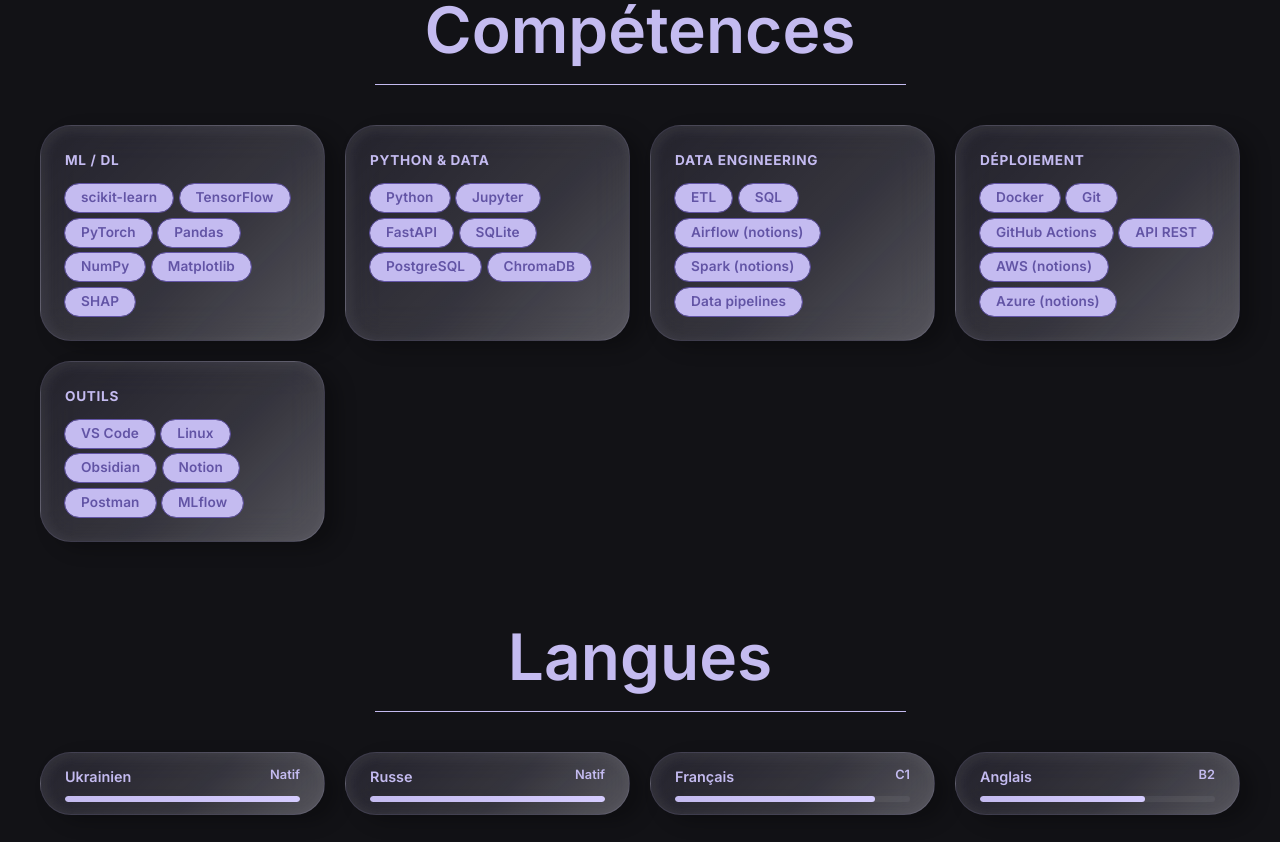
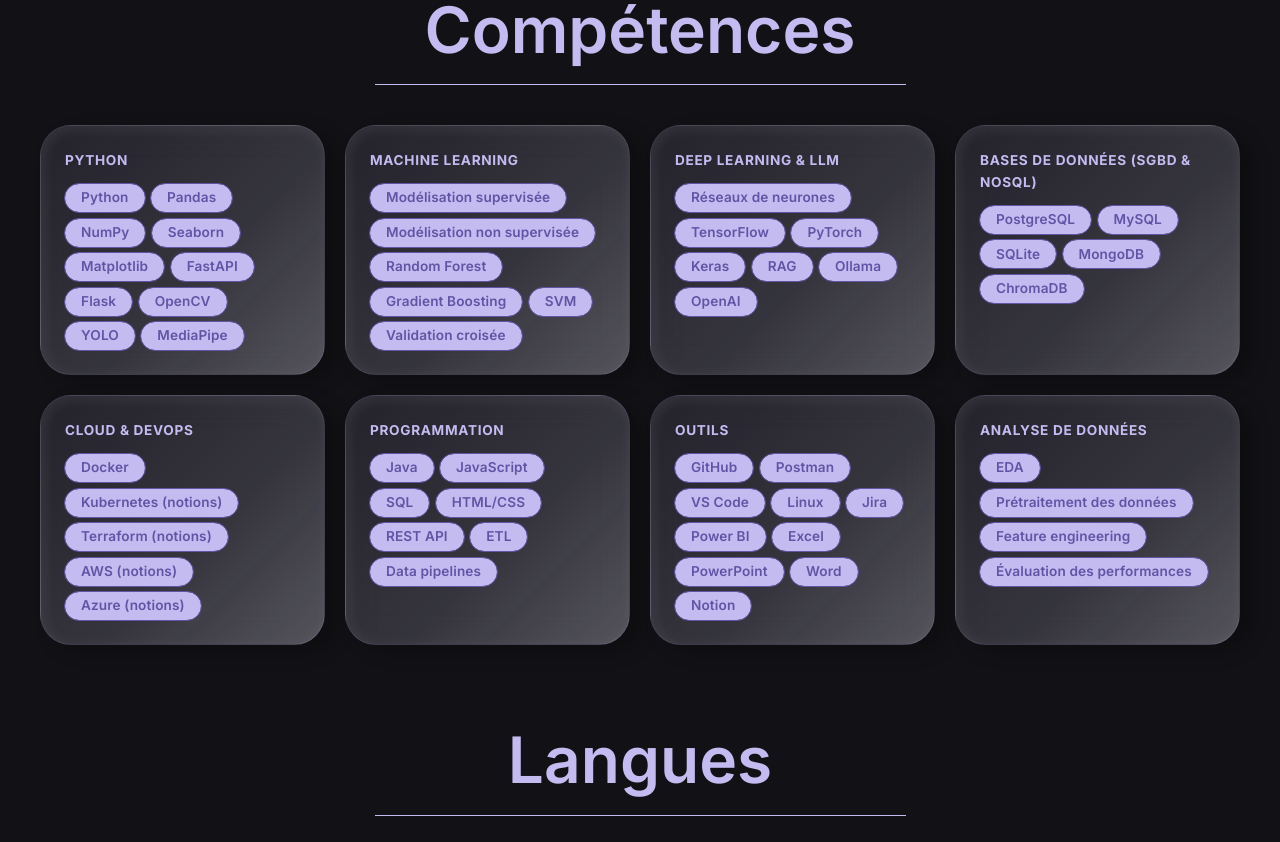
Before and after one commit to Sanjouk/data-science-portfolio, a React (Vite) app: page /about in a window 1280 px wide. Shown: the part 2300-3142 px from the top of the page. Built offline with nearby package versions, Linux system fonts and the light colour scheme.

Commit message:
fix: fixed contact color for dark theme, fixed translation for all pages

```diff
--- a/src/data/portfolio.js
+++ b/src/data/portfolio.js
@@ -89,24 +89,54 @@
         ],
         skills: [
             {
-                category: 'ML / DL',
-                items: ['scikit-learn', 'TensorFlow', 'PyTorch', 'Pandas', 'NumPy', 'Matplotlib', 'SHAP'],
+                category: 'Python',
+                items: ['Python', 'Pandas', 'NumPy', 'Seaborn', 'Matplotlib', 'FastAPI', 'Flask', 'OpenCV', 'YOLO', 'MediaPipe'],
             },
             {
-                category: 'Python & Data',
-                items: ['Python', 'Jupyter', 'FastAPI', 'SQLite', 'PostgreSQL', 'ChromaDB'],
+                category: 'Machine Learning',
+                items: [
+                    'Modélisation supervisée',
+                    'Modélisation non supervisée',
+                    'Random Forest',
+                    'Gradient Boosting',
+                    'SVM',
+                    'Validation croisée',
+                ],
             },
             {
-                category: 'Data Engineering',
-                items: ['ETL', 'SQL', 'Airflow (notions)', 'Spark (notions)', 'Data pipelines'],
+                category: 'Deep Learning & LLM',
+                items: ['Réseaux de neurones', 'TensorFlow', 'PyTorch', 'Keras', 'RAG', 'Ollama', 'OpenAI'],
             },
             {
-                category: 'Déploiement',
-                items: ['Docker', 'Git', 'GitHub Actions', 'API REST', 'AWS (notions)', 'Azure (notions)'],
+                category: 'Bases de données (SGBD & NoSQL)',
+                items: ['PostgreSQL', 'MySQL', 'SQLite', 'MongoDB', 'ChromaDB'],
+            },
+            {
+                category: 'Cloud & DevOps',
+                items: ['Docker', 'Kubernetes (notions)', 'Terraform (notions)', 'AWS (notions)', 'Azure (notions)'],
+            },
+            {
+                category: 'Programmation',
+                items: ['Java', 'JavaScript', 'SQL', 'HTML/CSS', 'REST API', 'ETL', 'Data pipelines'],
             },
             {
                 category: 'Outils',
-                items: ['VS Code', 'Linux', 'Obsidian', 'Notion', 'Postman', 'MLflow'],
+                items: [
+                    'GitHub',
+                    'Postman',
+                    'VS Code',
+                    'Linux',
+                    'Jira',
+                    'Power BI',
+                    'Excel',
+                    'PowerPoint',
+                    'Word',
+                    'Notion',
+                ],
+            },
+            {
+                category: 'Analyse de données',
+                items: ['EDA', 'Prétraitement des données', 'Feature engineering', 'Évaluation des performances'],
             },
         ],
         languages: [
@@ -253,8 +283,8 @@
                 slug: 'banking-system-web-simulator',
                 title: 'Application web simulant un système bancaire',
                 description:
-                    'Application PHP/SQL reproduisant les fonctionnalités essentielles d’un espace bancaire avec authentification sécurisée et gestion complète des comptes.',
-                tech: ['PHP', 'SQL', 'JavaScript', 'HTML', 'CSS'],
+                    'Application web reproduisant les fonctionnalités essentielles d’un espace bancaire avec authentification sécurisée et gestion complète des comptes. Utilise des bases de données SQL.',
+                tech: ['SQL', 'JavaScript', 'HTML', 'CSS'],
                 features: [
                     'Authentification sécurisée avec sessions, rôles et contrôle d’accès',
                     'Validation des données côté client et côté serveur',
@@ -285,15 +315,16 @@
         ],
         experience: [
             {
-                title: 'Stagiaire',
+                title: 'Stage ouvrier',
                 company: 'Chronodrive',
-                period: 'Stage',
+                period: 'Stage ouvrier',
                 location: 'France',
-                description: "Stage en entreprise dans le domaine de la distribution. Découverte de l'environnement professionnel et des processus logistiques.",
+                description:
+                    "Stage ouvrier chez Chronodrive dans le secteur de la distribution : immersion terrain, préparation de commandes et découverte des processus logistiques.",
             },
             {
                 title: 'Agent immobilier',
-                company: 'Indépendant',
+                company: 'Cabinet juridique “Vsesvit”',
                 period: 'Expérience professionnelle',
                 location: 'France',
                 description: "Gestion de la relation client, négociation, et accompagnement dans les transactions immobilières.",
@@ -420,24 +451,54 @@
         ],
         skills: [
             {
-                category: 'ML / DL',
-                items: ['scikit-learn', 'TensorFlow', 'PyTorch', 'Pandas', 'NumPy', 'Matplotlib', 'SHAP'],
+                category: 'Python',
+                items: ['Python', 'Pandas', 'NumPy', 'Seaborn', 'Matplotlib', 'FastAPI', 'Flask', 'OpenCV', 'YOLO', 'MediaPipe'],
             },
             {
-                category: 'Python & Data',
-                items: ['Python', 'Jupyter', 'FastAPI', 'SQLite', 'PostgreSQL', 'ChromaDB'],
+                category: 'Machine Learning',
+                items: [
+                    'Supervised Learning',
+                    'Unsupervised Learning',
+                    'Random Forest',
+                    'Gradient Boosting',
+                    'SVM',
+                    'Cross-Validation',
+                ],
             },
             {
-                category: 'Data Engineering',
-                items: ['ETL', 'SQL', 'Airflow (basics)', 'Spark (basics)', 'Data pipelines'],
+                category: 'Deep Learning & LLM',
+                items: ['Neural Networks', 'TensorFlow', 'PyTorch', 'Keras', 'RAG', 'Ollama', 'OpenAI'],
             },
             {
-                category: 'Deployment',
-                items: ['Docker', 'Git', 'GitHub Actions', 'REST API', 'AWS (basics)', 'Azure (basics)'],
+                category: 'Databases (RDBMS & NoSQL)',
+                items: ['PostgreSQL', 'MySQL', 'SQLite', 'MongoDB', 'ChromaDB'],
+            },
+            {
+                category: 'Cloud & DevOps',
+                items: ['Docker', 'Kubernetes (basics)', 'Terraform (basics)', 'AWS (basics)', 'Azure (basics)'],
+            },
+            {
+                category: 'Programming',
+                items: ['Java', 'JavaScript', 'SQL', 'HTML/CSS', 'REST API', 'ETL', 'Data pipelines'],
             },
             {
                 category: 'Tools',
-                items: ['VS Code', 'Linux', 'Obsidian', 'Notion', 'Postman', 'MLflow'],
+                items: [
+                    'GitHub',
+                    'Postman',
+                    'VS Code',
+                    'Linux',
+                    'Jira',
+                    'Power BI',
+                    'Excel',
+                    'PowerPoint',
+                    'Word',
+                    'Notion',
+                ],
+            },
+            {
+                category: 'Data Analysis',
+                items: ['EDA', 'Data Preprocessing', 'Feature Engineering', 'Performance Evaluation'],
             },
         ],
         languages: [
@@ -584,8 +645,8 @@
                 slug: 'banking-system-web-simulator',
                 title: 'Banking System Web Simulator',
                 description:
-                    'PHP/SQL web application simulating core online banking workflows with secure authentication and complete account management.',
-                tech: ['PHP', 'SQL', 'JavaScript', 'HTML', 'CSS'],
+                    'Web application simulating core online banking workflows with secure authentication and complete account management. Uses SQL databases.',
+                tech: ['SQL', 'JavaScript', 'HTML', 'CSS'],
                 features: [
                     'Secure authentication with sessions, roles and access control',
                     'Client-side and server-side data validation',
@@ -616,15 +677,16 @@
         ],
         experience: [
             {
-                title: 'Intern',
+                title: 'Shop-floor Internship',
                 company: 'Chronodrive',
-                period: 'Internship',
+                period: 'Shop-floor Internship',
                 location: 'France',
-                description: 'Internship in the distribution sector. Discovery of the professional environment and logistics processes.',
+                description:
+                    'Shop-floor internship at Chronodrive in retail distribution: hands-on exposure to order preparation and logistics workflows.',
             },
             {
                 title: 'Real Estate Agent',
-                company: 'Independent',
+                company: 'Vsesvit Law Firm',
                 period: 'Work Experience',
                 location: 'France',
                 description: 'Client relationship management, negotiation, and support in real estate transactions.',
@@ -751,24 +813,54 @@
         ],
         skills: [
             {
-                category: 'ML / DL',
-                items: ['scikit-learn', 'TensorFlow', 'PyTorch', 'Pandas', 'NumPy', 'Matplotlib', 'SHAP'],
+                category: 'Python',
+                items: ['Python', 'Pandas', 'NumPy', 'Seaborn', 'Matplotlib', 'FastAPI', 'Flask', 'OpenCV', 'YOLO', 'MediaPipe'],
             },
             {
-                category: 'Python и Data',
-                items: ['Python', 'Jupyter', 'FastAPI', 'SQLite', 'PostgreSQL', 'ChromaDB'],
+                category: 'Машинное обучение',
+                items: [
+                    'Обучение с учителем',
+                    'Обучение без учителя',
+                    'Random Forest',
+                    'Gradient Boosting',
+                    'SVM',
+                    'Кросс-валидация',
+                ],
             },
             {
-                category: 'Data Engineering',
-                items: ['ETL', 'SQL', 'Airflow (базовые знания)', 'Spark (базовые знания)', 'Data pipelines'],
+                category: 'Глубокое обучение и LLM',
+                items: ['Нейронные сети', 'TensorFlow', 'PyTorch', 'Keras', 'RAG', 'Ollama', 'OpenAI'],
             },
             {
-                category: 'Развёртывание',
-                items: ['Docker', 'Git', 'GitHub Actions', 'REST API', 'AWS (базовые знания)', 'Azure (базовые знания)'],
+                category: 'Базы данных (СУБД и NoSQL)',
+                items: ['PostgreSQL', 'MySQL', 'SQLite', 'MongoDB', 'ChromaDB'],
+            },
+            {
+                category: 'Облако и DevOps',
+                items: ['Docker', 'Kubernetes (базовые знания)', 'Terraform (базовые знания)', 'AWS (базовые знания)', 'Azure (базовые знания)'],
+            },
+            {
+                category: 'Программирование',
+                items: ['Java', 'JavaScript', 'SQL', 'HTML/CSS', 'REST API', 'ETL', 'Data pipelines'],
             },
             {
                 category: 'Инструменты',
-                items: ['VS Code', 'Linux', 'Obsidian', 'Notion', 'Postman', 'MLflow'],
+                items: [
+                    'GitHub',
+                    'Postman',
+                    'VS Code',
+                    'Linux',
+                    'Jira',
+                    'Power BI',
+                    'Excel',
+                    'PowerPoint',
+                    'Word',
+                    'Notion',
+                ],
+            },
+            {
+                category: 'Анализ данных',
+                items: ['EDA', 'Предобработка данных', 'Инженерия признаков', 'Оценка качества моделей'],
             },
         ],
         languages: [
@@ -915,8 +1007,8 @@
                 slug: 'banking-system-web-simulator',
                 title: 'Веб-симулятор банковской системы',
                 description:
-                    'Веб-приложение на PHP/SQL, имитирующее базовые банковские процессы: безопасную авторизацию, управление счетами и операции.',
-                tech: ['PHP', 'SQL', 'JavaScript', 'HTML', 'CSS'],
+                    'Веб-приложение, имитирующее базовые банковские процессы: безопасную авторизацию, управление счетами и операции. Использует базы данных SQL.',
+                tech: ['SQL', 'JavaScript', 'HTML', 'CSS'],
                 features: [
                     'Безопасная аутентификация с сессиями, ролями и контролем доступа',
                     'Валидация данных на клиентской и серверной стороне',
@@ -949,16 +1041,16 @@
         ],
         experience: [
             {
-                title: 'Стажёр',
+                title: 'Рабочая стажировка',
                 company: 'Chronodrive',
-                period: 'Стажировка',
+                period: 'Рабочая стажировка',
                 location: 'Франция',
                 description:
-                    'Стажировка в сфере дистрибуции. Знакомство с профессиональной средой и логистическими процессами.',
+                    'Рабочая стажировка в Chronodrive в сфере дистрибуции: практическое погружение в подготовку заказов и логистические процессы.',
             },
             {
                 title: 'Агент по недвижимости',
-                company: 'Независимый',
+                company: 'Юридическая фирма «Vsesvit»',
                 period: 'Опыт работы',
                 location: 'Франция',
                 description:
@@ -1087,24 +1179,54 @@
         ],
         skills: [
             {
-                category: 'ML / DL',
-                items: ['scikit-learn', 'TensorFlow', 'PyTorch', 'Pandas', 'NumPy', 'Matplotlib', 'SHAP'],
+                category: 'Python',
+                items: ['Python', 'Pandas', 'NumPy', 'Seaborn', 'Matplotlib', 'FastAPI', 'Flask', 'OpenCV', 'YOLO', 'MediaPipe'],
             },
             {
-                category: 'Python та Data',
-                items: ['Python', 'Jupyter', 'FastAPI', 'SQLite', 'PostgreSQL', 'ChromaDB'],
+                category: 'Машинне навчання',
+                items: [
+                    'Навчання з учителем',
+                    'Навчання без учителя',
+                    'Random Forest',
+                    'Gradient Boosting',
+                    'SVM',
+                    'Крос-валідація',
+                ],
             },
             {
-                category: 'Data Engineering',
-                items: ['ETL', 'SQL', 'Airflow (базові знання)', 'Spark (базові знання)', 'Data pipelines'],
+                category: 'Глибоке навчання та LLM',
+                items: ['Нейронні мережі', 'TensorFlow', 'PyTorch', 'Keras', 'RAG', 'Ollama', 'OpenAI'],
             },
             {
-                category: 'Розгортання',
-                items: ['Docker', 'Git', 'GitHub Actions', 'REST API', 'AWS (базові знання)', 'Azure (базові знання)'],
+                category: 'Бази даних (СУБД та NoSQL)',
+                items: ['PostgreSQL', 'MySQL', 'SQLite', 'MongoDB', 'ChromaDB'],
+            },
+            {
+                category: 'Хмара та DevOps',
+                items: ['Docker', 'Kubernetes (базові знання)', 'Terraform (базові знання)', 'AWS (базові знання)', 'Azure (базові знання)'],
+            },
+            {
+                category: 'Програмування',
+                items: ['Java', 'JavaScript', 'SQL', 'HTML/CSS', 'REST API', 'ETL', 'Data pipelines'],
             },
             {
                 category: 'Інструменти',
-                items: ['VS Code', 'Linux', 'Obsidian', 'Notion', 'Postman', 'MLflow'],
+                items: [
+                    'GitHub',
+                    'Postman',
+                    'VS Code',
+                    'Linux',
+                    'Jira',
+                    'Power BI',
+                    'Excel',
+                    'PowerPoint',
+                    'Word',
+                    'Notion',
+                ],
+            },
+            {
+                category: 'Аналіз даних',
+                items: ['EDA', 'Передобробка даних', 'Інженерія ознак', 'Оцінка якості моделей'],
             },
         ],
         languages: [
@@ -1251,8 +1373,8 @@
                 slug: 'banking-system-web-simulator',
                 title: 'Веб-симулятор банківської системи',
                 description:
-                    'Веб-застосунок на PHP/SQL, що моделює базові банківські процеси: безпечну автентифікацію, керування рахунками та операції.',
-                tech: ['PHP', 'SQL', 'JavaScript', 'HTML', 'CSS'],
+                    'Веб-застосунок, що моделює базові банківські процеси: безпечну автентифікацію, керування рахунками та операції. Використовує бази даних SQL.',
+                tech: ['SQL', 'JavaScript', 'HTML', 'CSS'],
                 features: [
                     'Безпечна автентифікація із сесіями, ролями та контролем доступу',
                     'Валідація даних на клієнтському та серверному боці',
@@ -1285,16 +1407,16 @@
         ],
         experience: [
             {
-                title: 'Стажер',
+                title: 'Робітнича практика',
                 company: 'Chronodrive',
-                period: 'Стажування',
+                period: 'Робітнича практика',
                 location: 'Франція',
                 description:
-                    'Стажування у сфері дистрибуції. Ознайомлення з професійним середовищем і логістичними процесами.',
+                    'Робітнича практика в Chronodrive у сфері дистрибуції: практичне занурення в підготовку замовлень і логістичні процеси.',
             },
             {
                 title: 'Агент з нерухомості',
-                company: 'Незалежний',
+                company: 'Юридична фірма «Vsesvit»',
                 period: 'Досвід роботи',
                 location: 'Франція',
                 description:
```
Also changed, not shown: src/components/ProjectCard.jsx (+1 -11 lines), src/components/ProjectModal.jsx (+1 -9 lines), src/styles/contact.css (+15 -0 lines).
